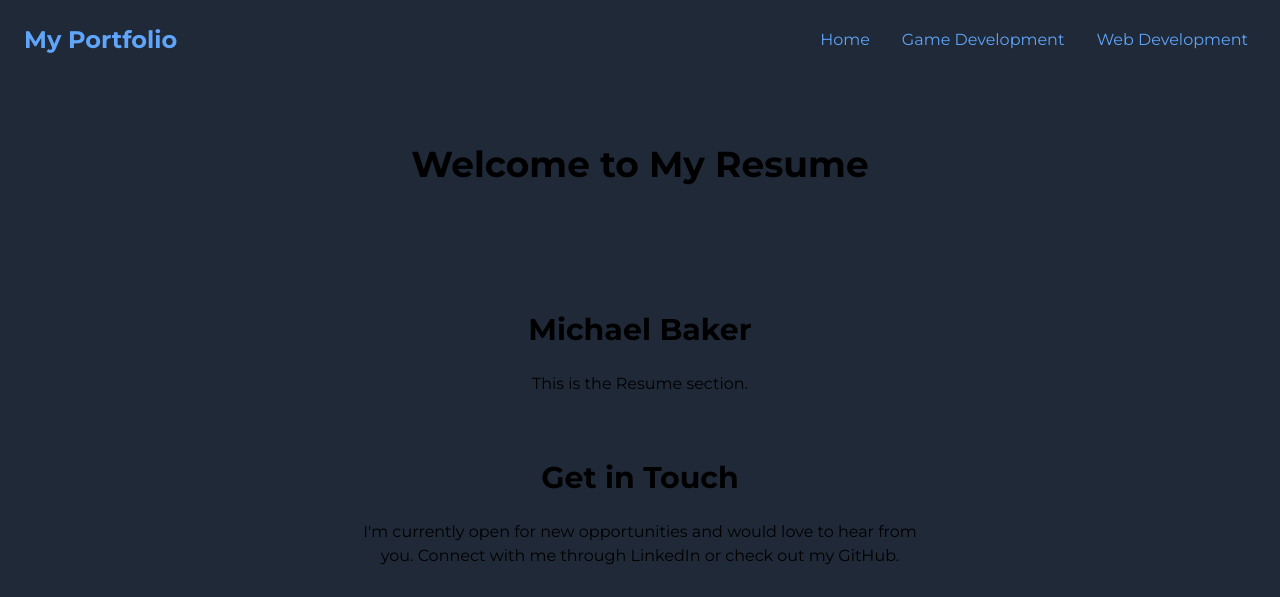
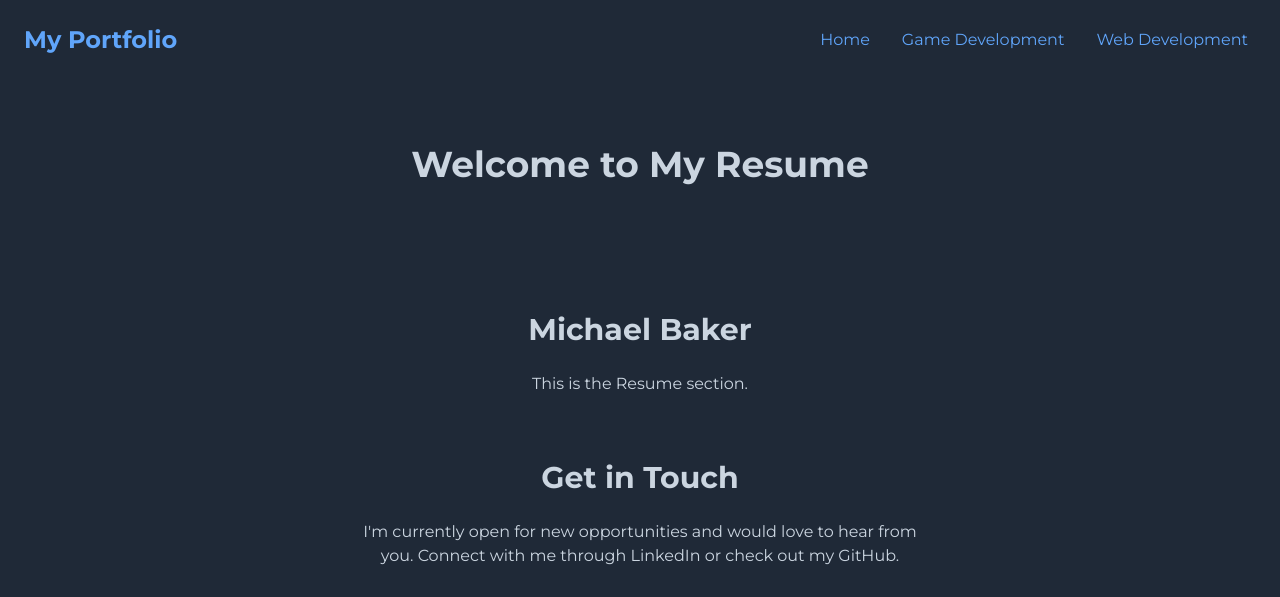
Before and after one commit to michaelbaker117/michaelbaker117.github.io, a plain HTML site: page resume.html in a window 1280 px wide. Shown: the top 597 px of the page. Drawn offline with nearby package versions, Linux system fonts and the light colour scheme.

Commit message:
Update resume.html

```diff
--- a/resume.html
+++ b/resume.html
@@ -11,6 +11,8 @@
     <style>
         body {
             font-family: 'Montserrat', sans-serif;
+            background-color: #1a202c; /* This is 'gray-900' in Tailwind CSS */
+            color: #cbd5e0; /* This is 'gray-300' in Tailwind CSS */
         }
     </style>
 </head>
```
